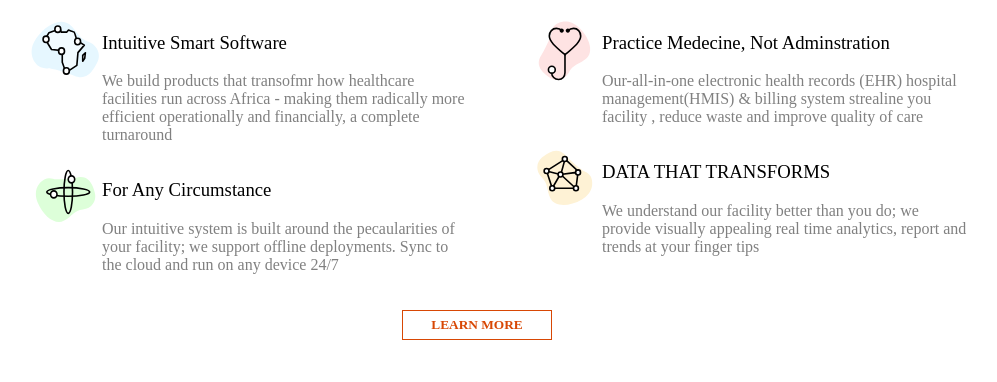
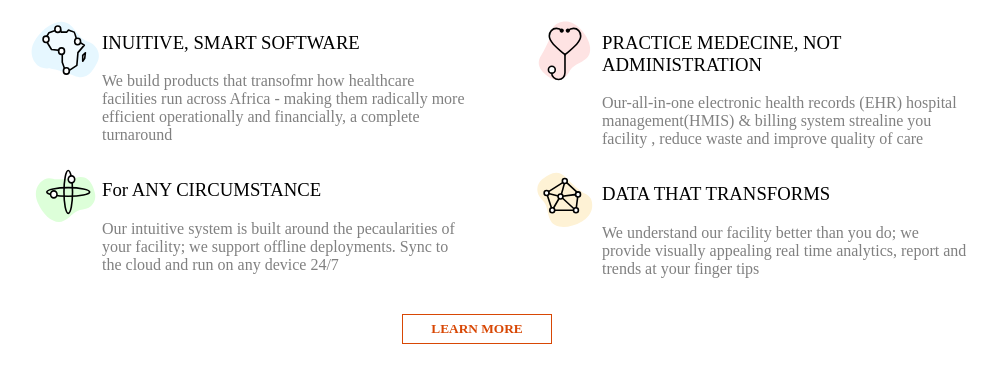
Before and after one commit to Mohamed-Elmessiry/c0121-code-solutions, a website: page css-two-column-layout/index.html in a window 1280 px wide. Shown: the part 164-546 px from the top of the page, without its empty margins (163-1160 px from the left). Drawn offline with Linux system fonts and the light colour scheme; a web font is replaced by a local one.

Commit message:
Adjusted the headings

```diff
--- a/css-two-column-layout/index.html
+++ b/css-two-column-layout/index.html
@@ -22,7 +22,7 @@
             <img src="./images/software.svg" alt="blue contient">
           </div>
           <div class="text">
-            <h3>Intuitive Smart Software</h3>
+            <h3>INUITIVE, SMART SOFTWARE</h3>
             <p> We build products that transofmr how healthcare facilities run across Africa - making them radically more efficient operationally and financially, a complete turnaround</p>
           </div>
         </div>
@@ -31,7 +31,7 @@
             <img src="./images/circumstance.svg" alt="compassion tag">
           </div>
           <div class="text">
-            <h3>For Any Circumstance</h3>
+            <h3>For ANY CIRCUMSTANCE</h3>
             <p>Our intuitive system is built around the pecaularities of your facility; we support offline deployments. Sync to the cloud and run on any device 24/7</p>
           </div>
         </div>
@@ -43,7 +43,7 @@
             <img src="./images/practice.svg" alt="medical equipment photo">
           </div>
           <div class="text">
-            <h3>Practice Medecine, Not Adminstration</h3>
+            <h3>PRACTICE MEDECINE, NOT ADMINISTRATION</h3>
             <p>Our-all-in-one electronic health records (EHR) hospital management(HMIS) & billing system strealine you facility , reduce waste and improve quality of care</p>
           </div>
         </div>
```
